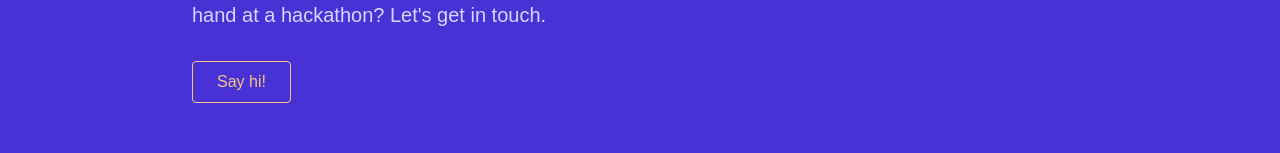
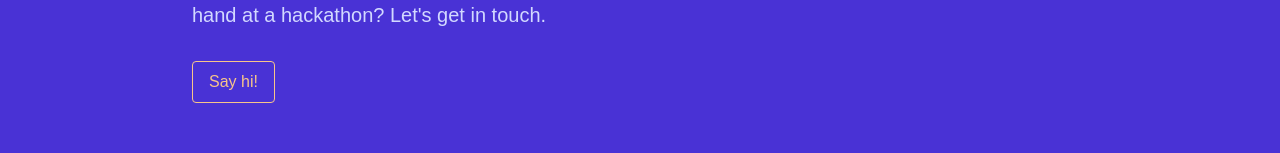
Before and after one commit to adrianHards/adrianhards.github.io, a React (Create React App) app: page / in a window 1280 px wide. Shown: the part 545-698 px from the top of the page. Built offline with nearby package versions, Linux system fonts and the light colour scheme; a web font is replaced by a local one.

Commit message:
deploy to production

```diff
--- a/package.json
+++ b/package.json
@@ -1,6 +1,7 @@
 {
   "name": "react-portfolio",
   "version": "0.1.0",
+  "homepage": "https://gitname.github.io/react-portfolio",
   "private": true,
   "dependencies": {
     "@testing-library/jest-dom": "^5.16.5",
@@ -16,7 +17,9 @@
     "start": "react-scripts start",
     "build": "react-scripts build",
     "test": "react-scripts test",
-    "eject": "react-scripts eject"
+    "eject": "react-scripts eject",
+    "predeploy": "npm run build",
+    "deploy": "gh-pages -d build"
   },
   "eslintConfig": {
     "extends": [
@@ -38,6 +41,7 @@
   },
   "devDependencies": {
     "autoprefixer": "^10.4.12",
+    "gh-pages": "^4.0.0",
     "postcss": "^8.4.16",
     "tailwindcss": "^3.1.8"
   }
--- a/src/components/Header.js
+++ b/src/components/Header.js
@@ -20,7 +20,7 @@ const Header = () => {
           Want to collaborate or need an extra hand at a hackathon? Let's get in touch.
         </div>
 
-        <button class="fade fadeOut text-md font-light text-[#F7C58A] px-6 py-2 border border-[#F7C58A] rounded">
+        <button class="fade fadeOut text-md font-light text-[#F7C58A] px-4 py-2 border border-[#F7C58A] hover:bg-[#F7C58A]/10 rounded">
           Say hi!
         </button>
       </header>
```
Also changed, not shown: 1 other file (tests, documents, lock files or other folders).
